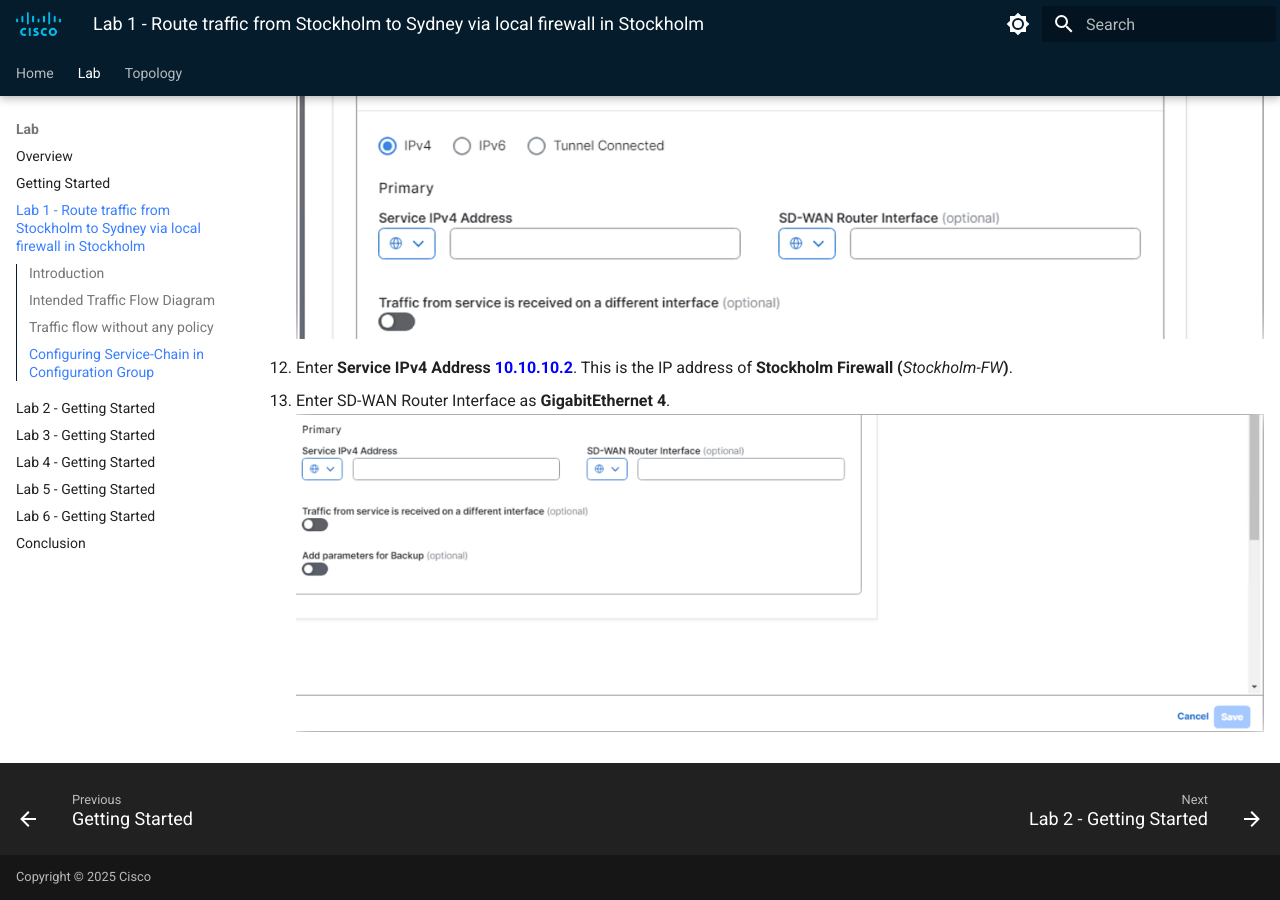
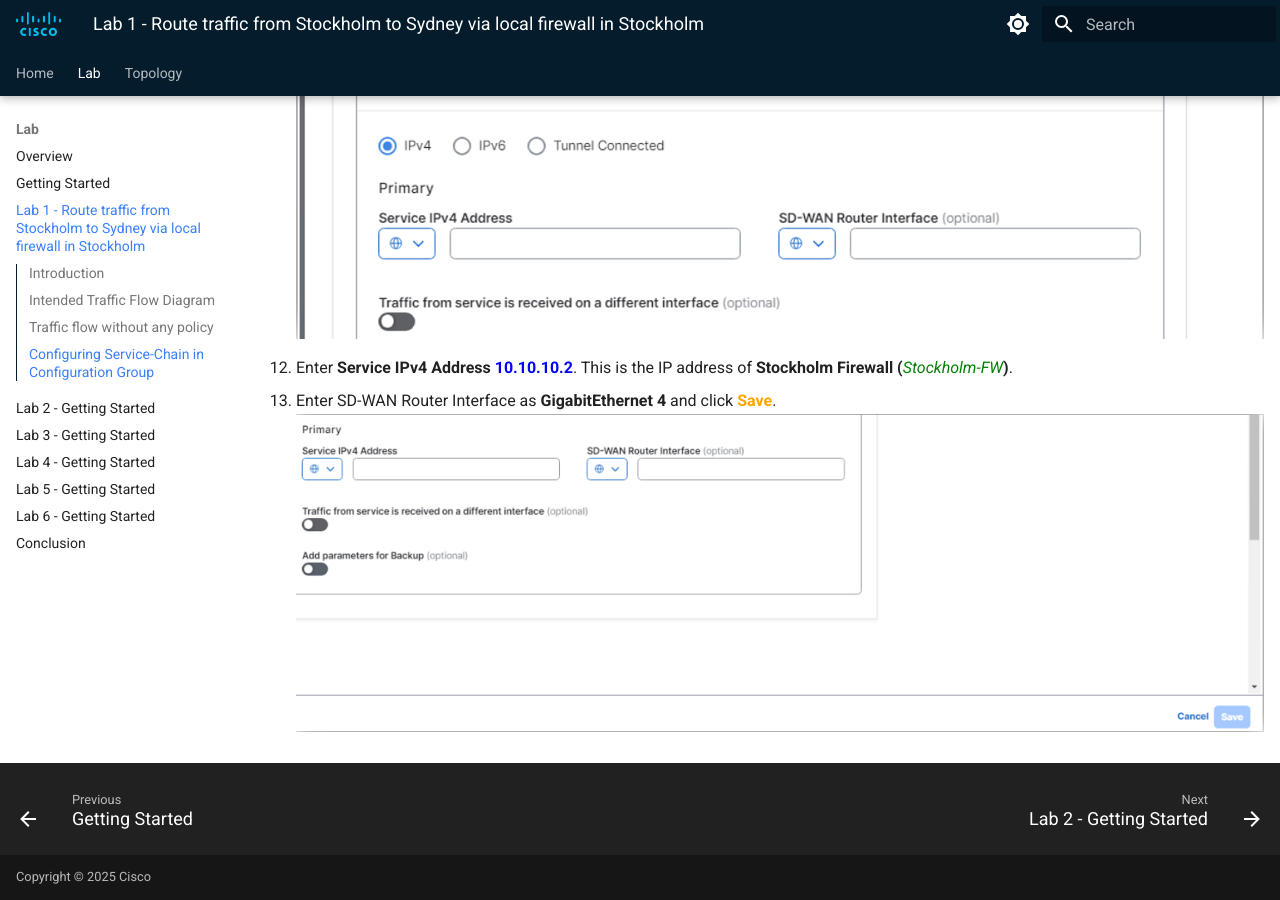
Before and after one commit to ciscodocs/ltrent-2008-clemea25, an MkDocs documentation site: the page built from docs/lab1_getting_started.md, in a window 1280 px wide and 900 px high, scrolled down 8135 px. Built offline with MkDocs 1.6.1 and Material for MkDocs 9.7.7, drawn with Linux system fonts in a browser that asks for light colours.

Commit message:
Scenario-1 guide

```diff
--- a/docs/lab1_getting_started.md
+++ b/docs/lab1_getting_started.md
@@ -117,6 +117,6 @@ Next, we will configure a service chain within the service-profile parcel in the
 10. Under Basic Information, enter **VPN 1**.
 11. Scroll down to **IPv4 Attachment**: <font color="orange">(1 Interface)</font>.
     ![Service Attachment Gateway Definition](./assets/S-1-figure-13.png)
-12. Enter **Service IPv4 Address <font color="blue">10.10.10.2</font>**. This is the IP address of **Stockholm Firewall (***Stockholm-FW***)**.
-13. Enter SD-WAN Router Interface as **GigabitEthernet 4**.
+12. Enter **Service IPv4 Address <font color="blue">10.10.10.2</font>**. This is the IP address of **Stockholm Firewall (***<font color="green">Stockholm-FW</font>***)**.
+13. Enter SD-WAN Router Interface as **GigabitEthernet 4** and click <font color="orange">**Save**</font>.
     ![Service Attachment Gateway Definition](./assets/S-1-figure-14.png)
```
